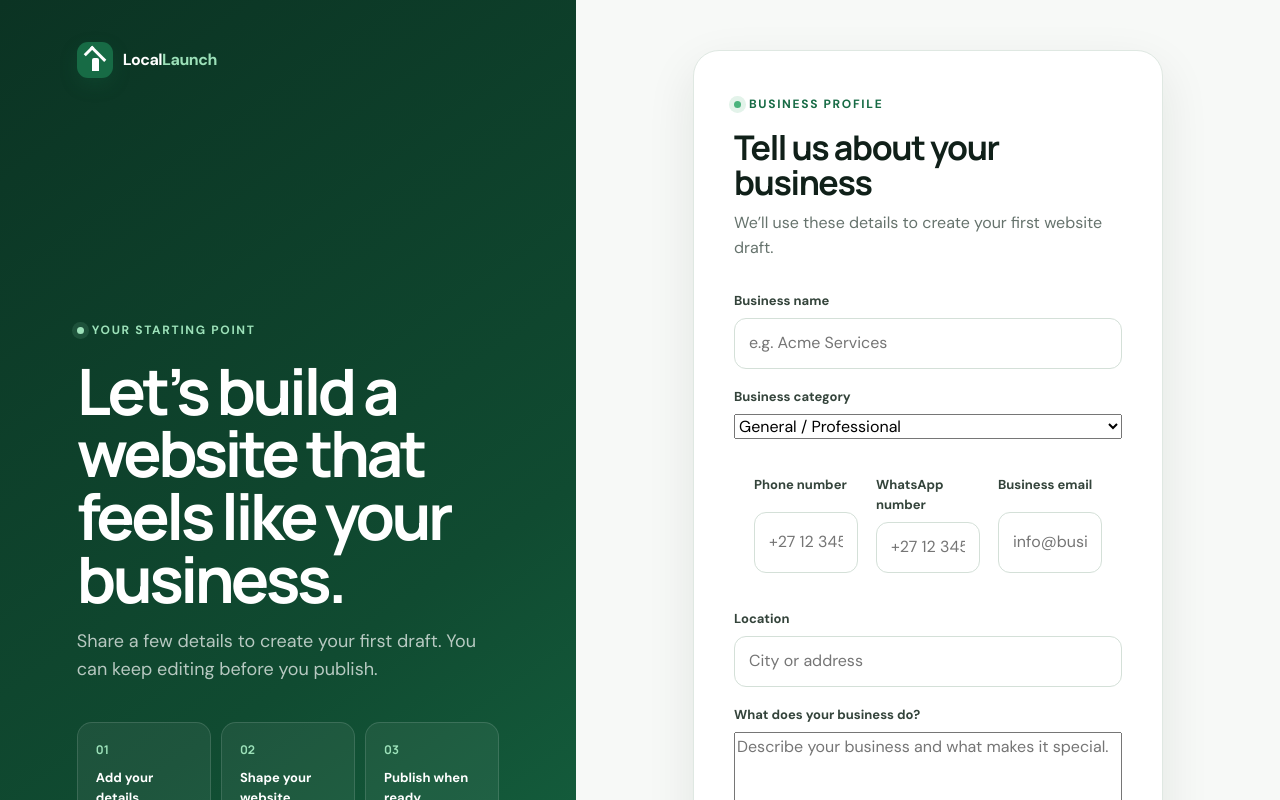
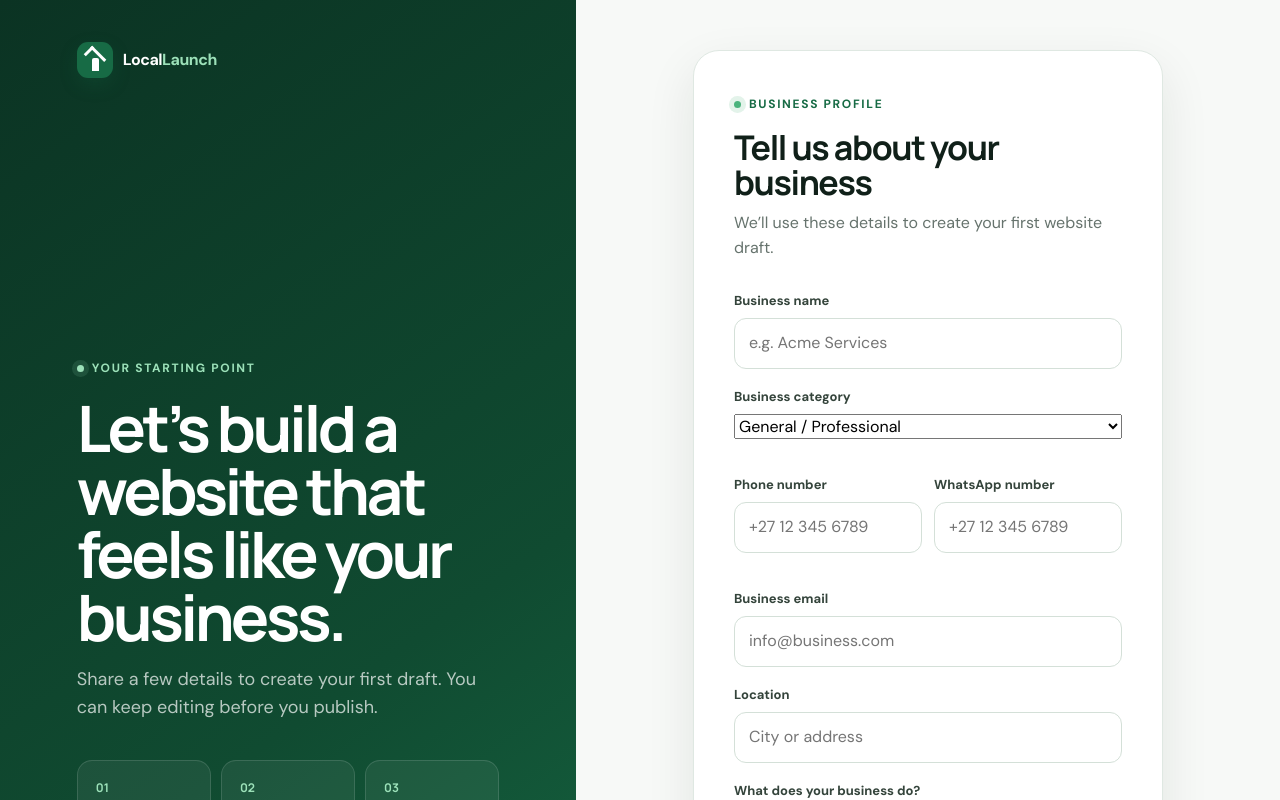
Before and after one commit to erasmusj468/Local-Launch, a Next.js app: page /onboarding in a window 1280 px wide. Shown: the top 800 px of the page. Built offline with nearby package versions, Linux system fonts and the light colour scheme.

Commit message:
Refine onboarding form layout

```diff
--- a/app/onboarding/page.tsx
+++ b/app/onboarding/page.tsx
@@ -116,7 +116,7 @@ export default function Onboarding() {
               </select>
             </div>
 
-            <div className="grid3">
+            <div style={{ display: "grid", gridTemplateColumns: "repeat(2, minmax(0, 1fr))", gap: 12 }}>
               <div className="field">
                 <label htmlFor="business-phone">Phone number</label>
                 <input id="business-phone" name="phone" type="tel" autoComplete="tel" value={values.phone} onChange={handleChange} placeholder="+27 12 345 6789" />
@@ -125,10 +125,11 @@ export default function Onboarding() {
                 <label htmlFor="business-whatsapp">WhatsApp number</label>
                 <input id="business-whatsapp" name="whatsapp" type="tel" value={values.whatsapp} onChange={handleChange} placeholder="+27 12 345 6789" />
               </div>
-              <div className="field">
-                <label htmlFor="business-email">Business email</label>
-                <input id="business-email" name="email" type="email" autoComplete="email" value={values.email} onChange={handleChange} placeholder="info@business.com" />
-              </div>
+            </div>
+
+            <div className="field">
+              <label htmlFor="business-email">Business email</label>
+              <input id="business-email" name="email" type="email" autoComplete="email" value={values.email} onChange={handleChange} placeholder="info@business.com" />
             </div>
 
             <div className="field">
```
